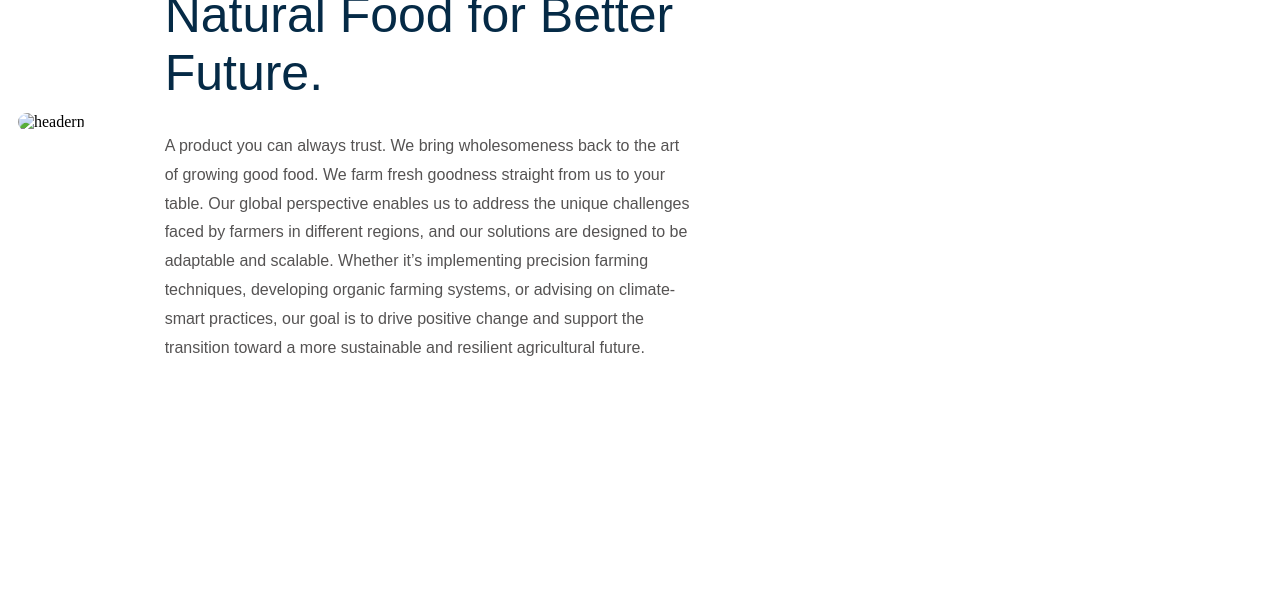
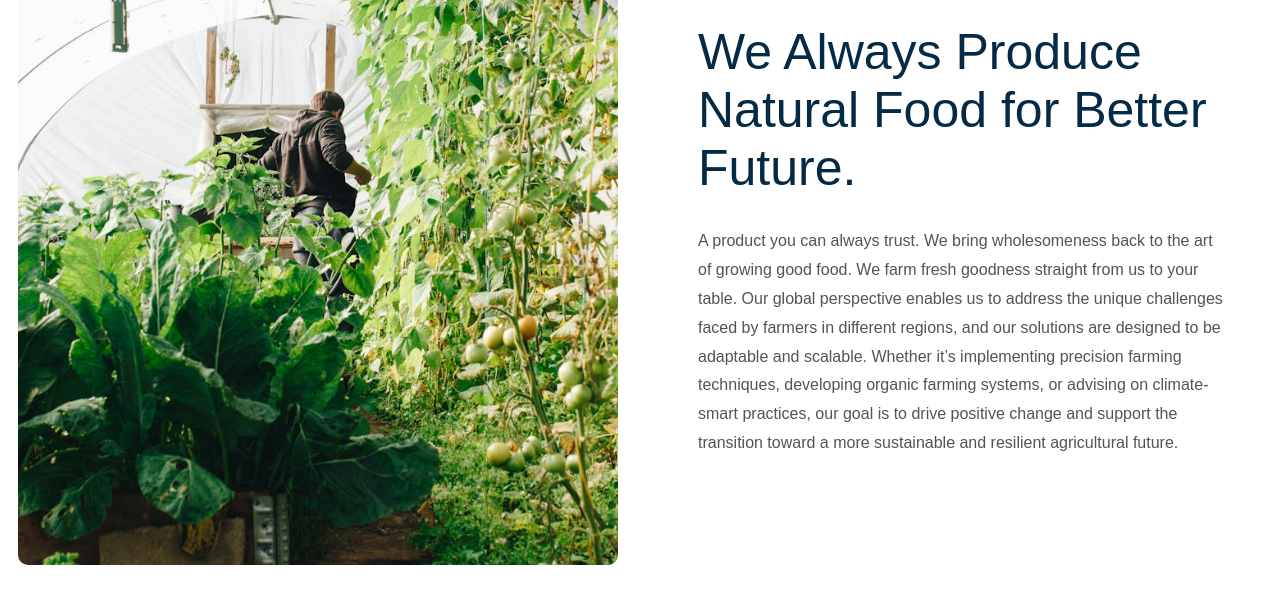
Before and after one commit to MikuuBluee/landing-page, a plain HTML site: page section-5.html in a window 1280 px wide. Shown: the part 213-816 px from the top of the page. Drawn offline with Linux system fonts and the light colour scheme.

Commit message:
landing page

```diff
--- a/section-5.html
+++ b/section-5.html
@@ -69,7 +69,7 @@
 <body>
     <div class="container">
         <div class="headern">
-            <img src="gambar-8.jpg" alt="headern" class="headern">
+            <img src="image/gambar-8.jpg" alt="headern" class="headern">
         </div>
         <div class="sampingkanan">
         <div class="judul">
```
